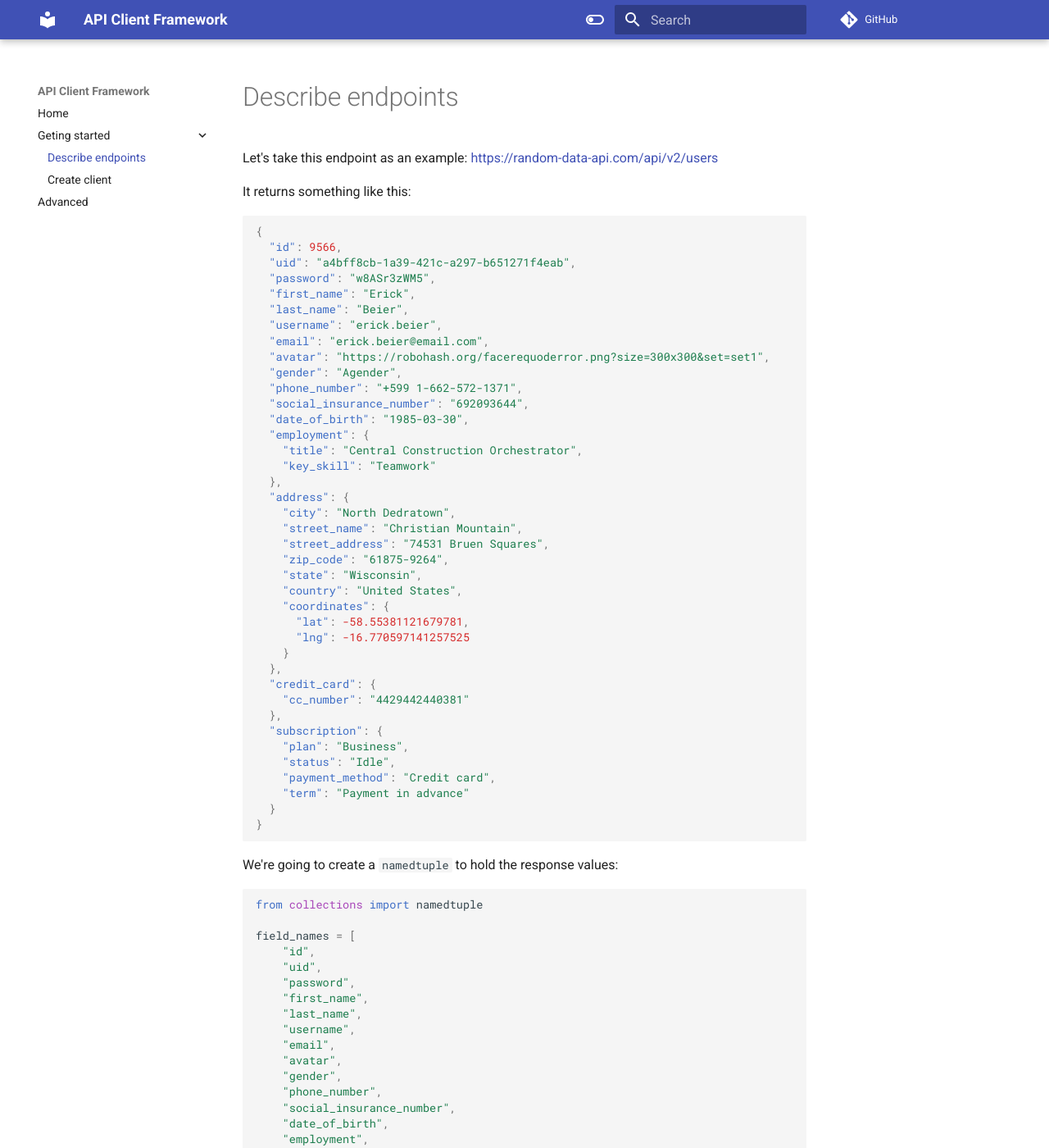
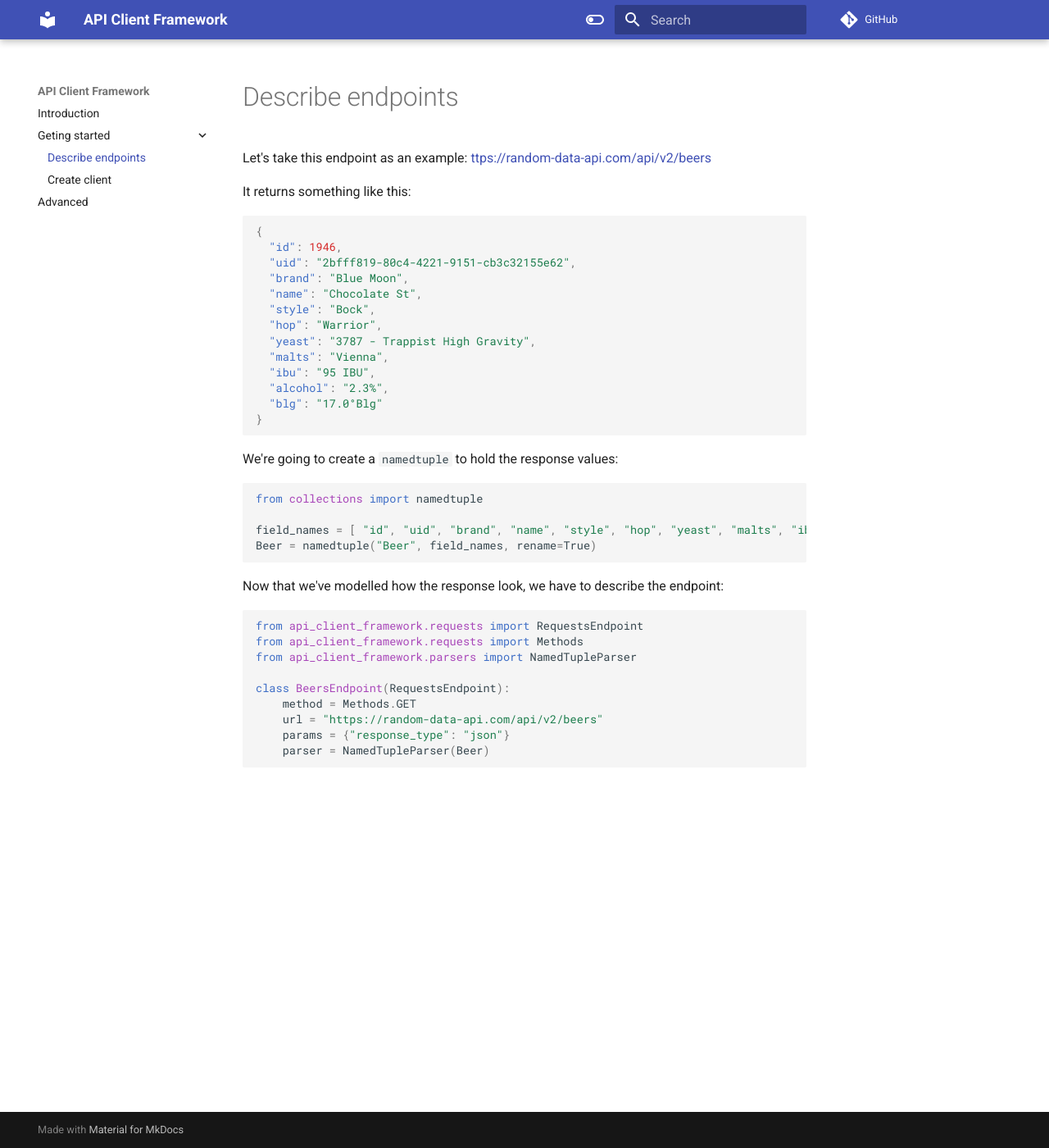
Before and after one commit to EnriqueSoria/api_client_framework, an MkDocs documentation site: the page built from docs/getting-started/describe-endpoints.md, in a window 1280 px wide and 1400 px high. Shown: the whole window at 82% size. Built offline with MkDocs 1.6.1 and Material for MkDocs 9.7.7, drawn with Linux system fonts in a browser that asks for light colours; comment, search, counter and statistics services are not loaded; some of the changed text lies outside the part shown.

Commit message:
docs: Add description, switch examples to get beer

````diff
--- a/docs/getting-started/describe-endpoints.md
+++ b/docs/getting-started/describe-endpoints.md
@@ -1,45 +1,19 @@
-Let's take this endpoint as an example: [https://random-data-api.com/api/v2/users](https://random-data-api.com/api/v2/users)
+Let's take this endpoint as an example: [ttps://random-data-api.com/api/v2/beers](ttps://random-data-api.com/api/v2/beers)
 
 It returns something like this:
 ```json
 {
-  "id": 9566,
-  "uid": "a4bff8cb-1a39-421c-a297-b651271f4eab",
-  "password": "w8ASr3zWM5",
-  "first_name": "Erick",
-  "last_name": "Beier",
-  "username": "erick.beier",
-  "email": "erick.beier@email.com",
-  "avatar": "https://robohash.org/facerequoderror.png?size=300x300&set=set1",
-  "gender": "Agender",
-  "phone_number": "+599 1-662-572-1371",
-  "social_insurance_number": "692093644",
-  "date_of_birth": "1985-03-30",
-  "employment": {
-    "title": "Central Construction Orchestrator",
-    "key_skill": "Teamwork"
-  },
-  "address": {
-    "city": "North Dedratown",
-    "street_name": "Christian Mountain",
-    "street_address": "74531 Bruen Squares",
-    "zip_code": "61875-9264",
-    "state": "Wisconsin",
-    "country": "United States",
-    "coordinates": {
-      "lat": -58.55381121679781,
-      "lng": -16.770597141257525
-    }
-  },
-  "credit_card": {
-    "cc_number": "4429442440381"
-  },
-  "subscription": {
-    "plan": "Business",
-    "status": "Idle",
-    "payment_method": "Credit card",
-    "term": "Payment in advance"
-  }
+  "id": 1946,
+  "uid": "2bfff819-80c4-4221-9151-cb3c32155e62",
+  "brand": "Blue Moon",
+  "name": "Chocolate St",
+  "style": "Bock",
+  "hop": "Warrior",
+  "yeast": "3787 - Trappist High Gravity",
+  "malts": "Vienna",
+  "ibu": "95 IBU",
+  "alcohol": "2.3%",
+  "blg": "17.0°Blg"
 }
 ```
 
@@ -47,25 +21,8 @@ We're going to create a `namedtuple` to hold the response values:
 ```python
 from collections import namedtuple
 
-field_names = [
-    "id",
-    "uid",
-    "password",
-    "first_name",
-    "last_name",
-    "username",
-    "email",
-    "avatar",
-    "gender",
-    "phone_number",
-    "social_insurance_number",
-    "date_of_birth",
-    "employment",
-    "address",
-    "credit_card",
-    "subscription",
-]
-User = namedtuple("User", field_names, rename=True)
+field_names = [ "id", "uid", "brand", "name", "style", "hop", "yeast", "malts", "ibu", "alcohol", "blg", ]
+Beer = namedtuple("Beer", field_names, rename=True)
 ```
 
 Now that we've modelled how the response look, we have to describe the endpoint:
@@ -74,9 +31,9 @@ from api_client_framework.requests import RequestsEndpoint
 from api_client_framework.requests import Methods
 from api_client_framework.parsers import NamedTupleParser
 
-class UsersEndpoint(RequestsEndpoint):
+class BeersEndpoint(RequestsEndpoint):
     method = Methods.GET
-    url = "https://random-data-api.com/api/v2/users"
+    url = "https://random-data-api.com/api/v2/beers"
     params = {"response_type": "json"}
-    parser = NamedTupleParser(User)
+    parser = NamedTupleParser(Beer)
 ```
--- a/mkdocs.yml
+++ b/mkdocs.yml
@@ -35,7 +35,7 @@ markdown_extensions:
 
 
 nav:
-  - Home: 'index.md'
+  - Introduction: 'introduction.md'
   - Geting started:
       - 'getting-started/describe-endpoints.md'
       - 'getting-started/create-client.md'
````
Also changed, not shown: docs/getting-started/create-client.md (+5 -5 lines), docs/introduction.md (renamed from docs/index.md, +15 -0 lines).
